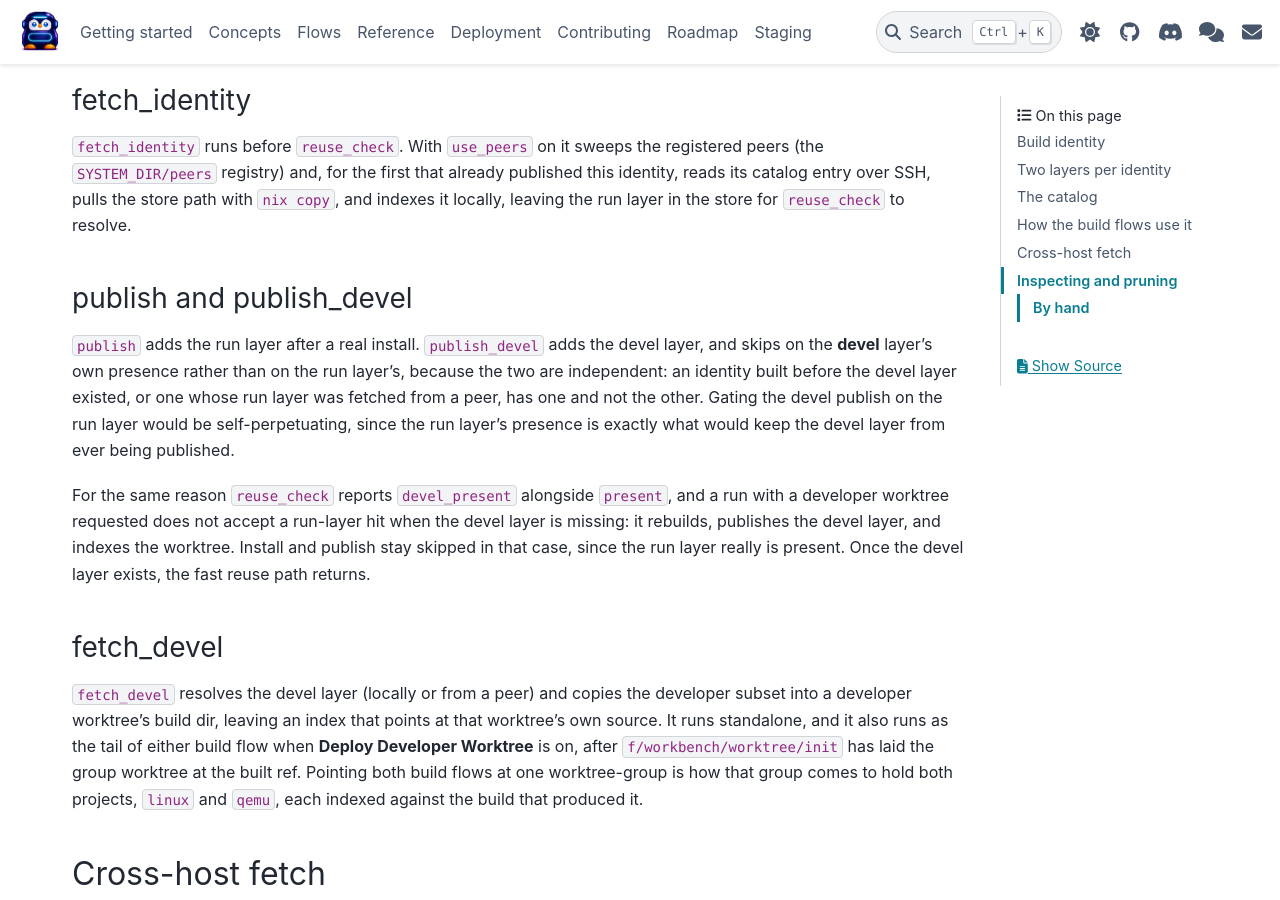
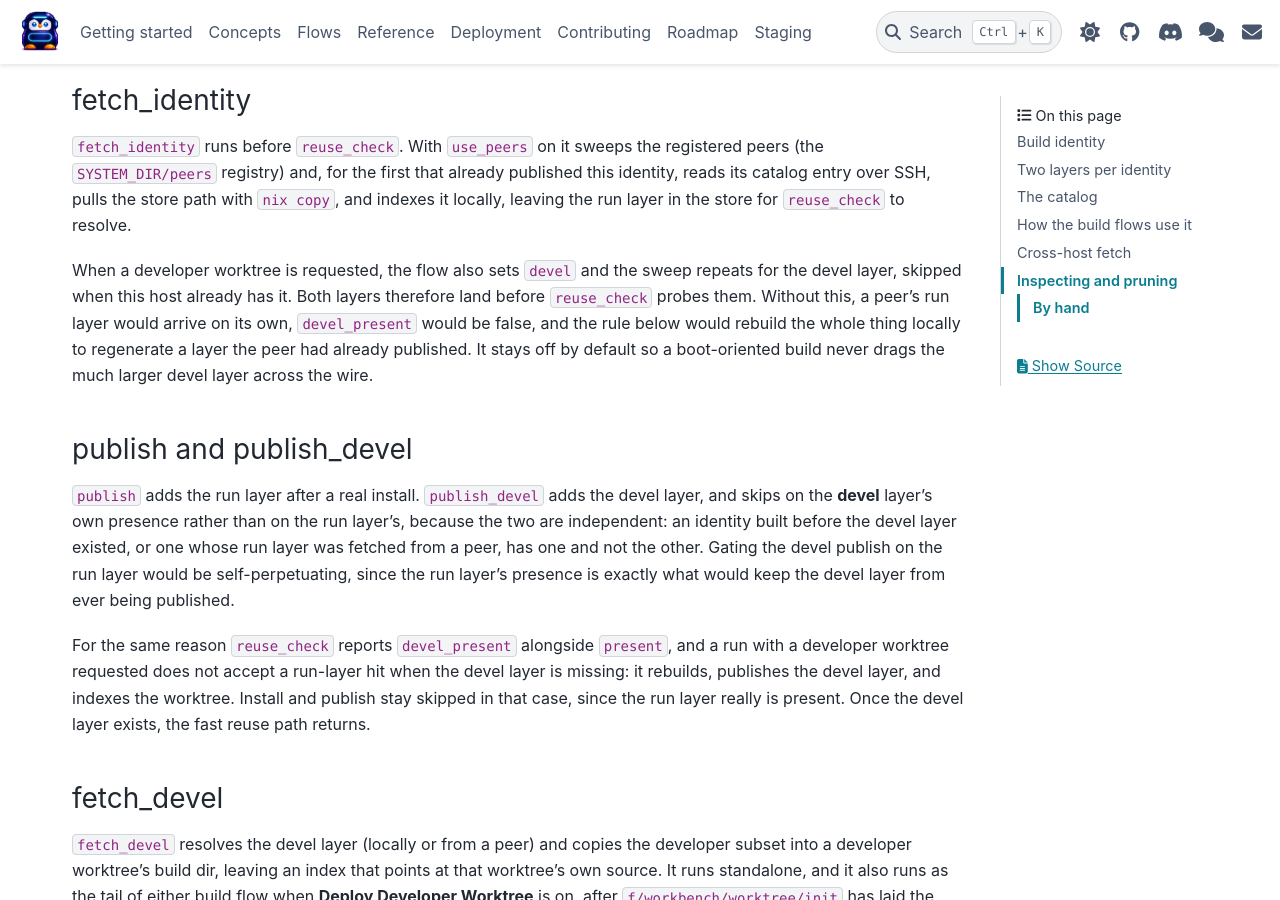
Before and after one commit to dagomez137/kdevops-ng, a Sphinx documentation site: the page built from docs/concepts/build-store.rst, in a window 1280 px wide and 900 px high, scrolled down 2232 px. Built offline with Sphinx 7.4.7 and the PyData theme 0.15.4, drawn with Linux system fonts in a browser that asks for light colours.

Commit message:
docs: record the peer fetch of the devel layer
The Store page described the peer sweep as pulling the run layer, which was the
whole story until a developer-worktree run started depending on the devel layer
being local before the reuse decision. Say that the sweep repeats for the devel
layer when a worktree is requested, that it is skipped when the host already has
it, and why it is off otherwise: a boot-oriented build has no use for the larger
layer and should not drag it across the wire.

Generated-by: Claude AI
Signed-off-by: Daniel Gomez <da.gomez@kernel.org>

```diff
--- a/docs/concepts/build-store.rst
+++ b/docs/concepts/build-store.rst
@@ -124,6 +124,14 @@ the registered peers (the ``SYSTEM_DIR/peers`` registry) and, for the first that
 already published this identity, reads its catalog entry over SSH, pulls the
 store path with ``nix copy``, and indexes it locally, leaving the run layer in
 the store for ``reuse_check`` to resolve.
+
+When a developer worktree is requested, the flow also sets ``devel`` and the
+sweep repeats for the devel layer, skipped when this host already has it. Both
+layers therefore land before ``reuse_check`` probes them. Without this, a peer's
+run layer would arrive on its own, ``devel_present`` would be false, and the
+rule below would rebuild the whole thing locally to regenerate a layer the peer
+had already published. It stays off by default so a boot-oriented build never
+drags the much larger devel layer across the wire.
 
 publish and publish_devel
 -------------------------
```
